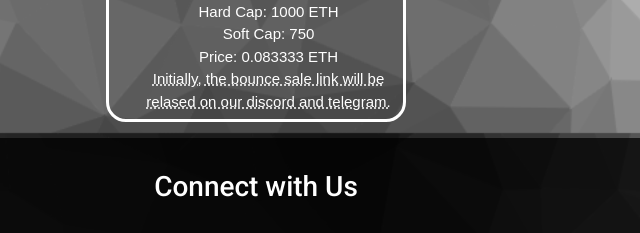
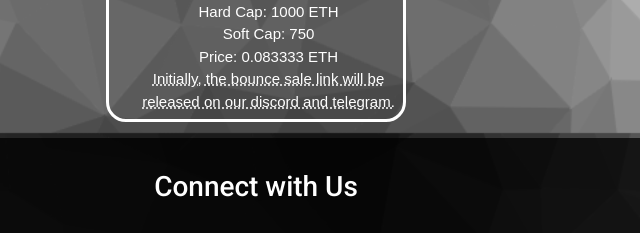
Before and after one commit to 3bhu1/3bhu1.github.io, a plain HTML site: page yfrb/index.html in a window 1280 px wide. Shown: the part 2267-2500 px from the top of the page, 384-1024 px from the left. Drawn offline with nearby package versions, Linux system fonts and the light colour scheme.

Commit message:
spelling

```diff
--- a/yfrb/index.html
+++ b/yfrb/index.html
@@ -165,8 +165,8 @@
                   </li>
                 </ul>
                 <span class="posts">
-                  Initially, the bounce sale link will be relased on our discord
-                  and telegram.</span
+                  Initially, the bounce sale link will be released on our
+                  discord and telegram.</span
                 >
               </div>
               <!--current-events -->
```
